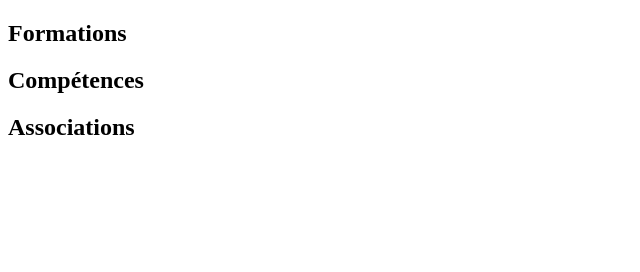
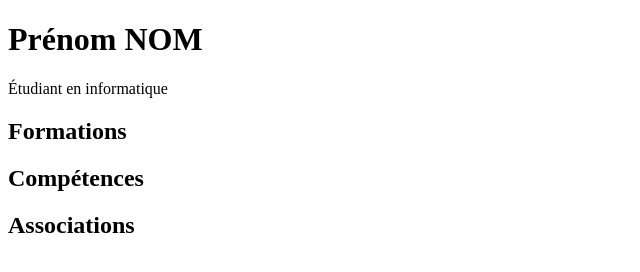
Before and after one commit to Marwahne/mon-cv, a plain HTML site: page index.html in a window 1280 px wide. Shown: the whole page, without its empty margins (0-640 px from the left). Drawn offline with Linux system fonts and the light colour scheme.

Commit message:
mise en place de la section titre

```diff
--- a/index.html
+++ b/index.html
@@ -9,7 +9,8 @@
 <body>
 
   <header id="titre">
-    <!-- TITRE -->
+   <h1>Prénom NOM</h1>
+<p>Étudiant en informatique</p>
   </header>
 
   <main>
```
